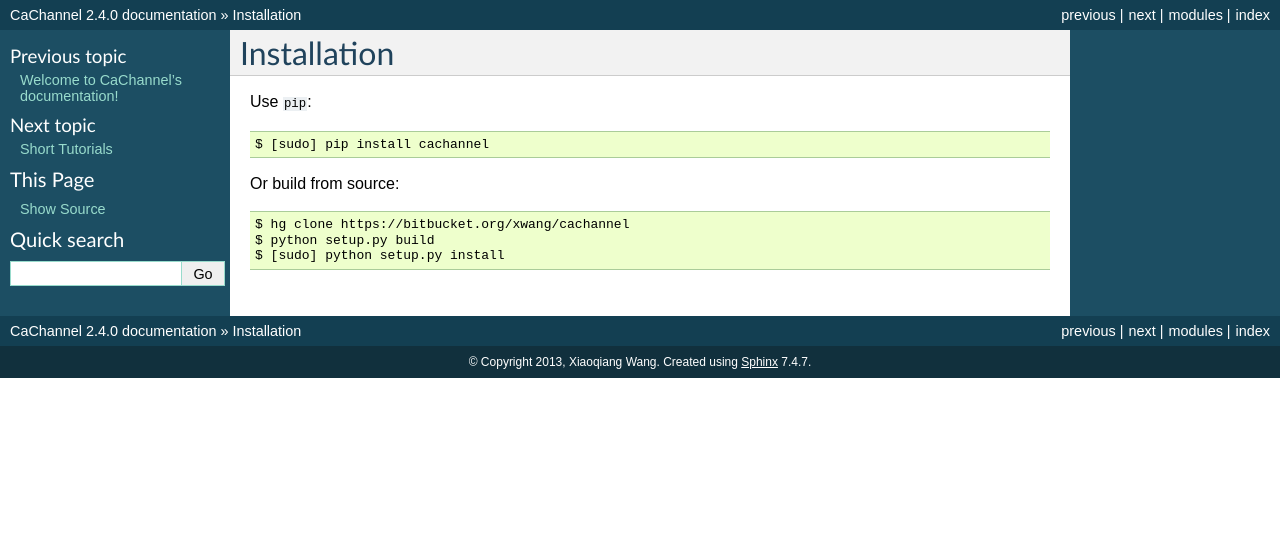
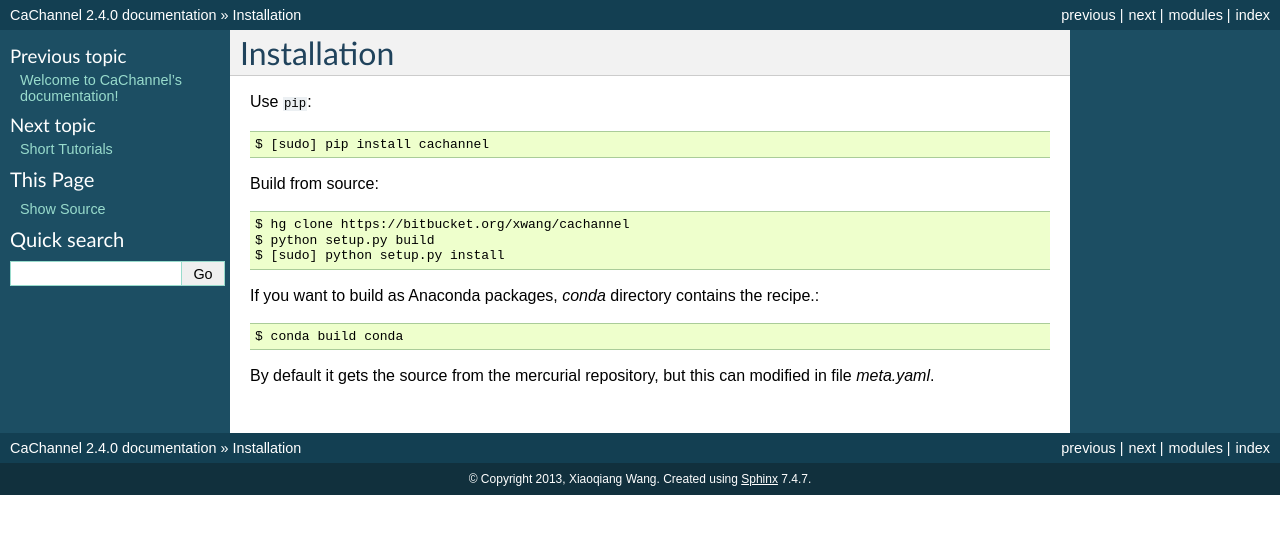
Before and after one commit to CaChannel/CaChannel, a Sphinx documentation site: the page built from docs/source/installation.rst, in a window 1280 px wide. Shown: the top 534 px of the page. Built offline with Sphinx 7.4.7, drawn with Linux system fonts in a browser that asks for light colours.

Commit message:
add description to build for Anaconda

```diff
--- a/docs/source/installation.rst
+++ b/docs/source/installation.rst
@@ -6,8 +6,16 @@ Use ``pip``::
     $ [sudo] pip install cachannel
 
 
-Or build from source::
+Build from source::
 
     $ hg clone https://bitbucket.org/xwang/cachannel
     $ python setup.py build
     $ [sudo] python setup.py install
+
+If you want to build as Anaconda packages, *conda* directory
+contains the recipe.::
+
+    $ conda build conda
+
+By default it gets the source from the mercurial repository,
+but this can modified in file *meta.yaml*.
```
